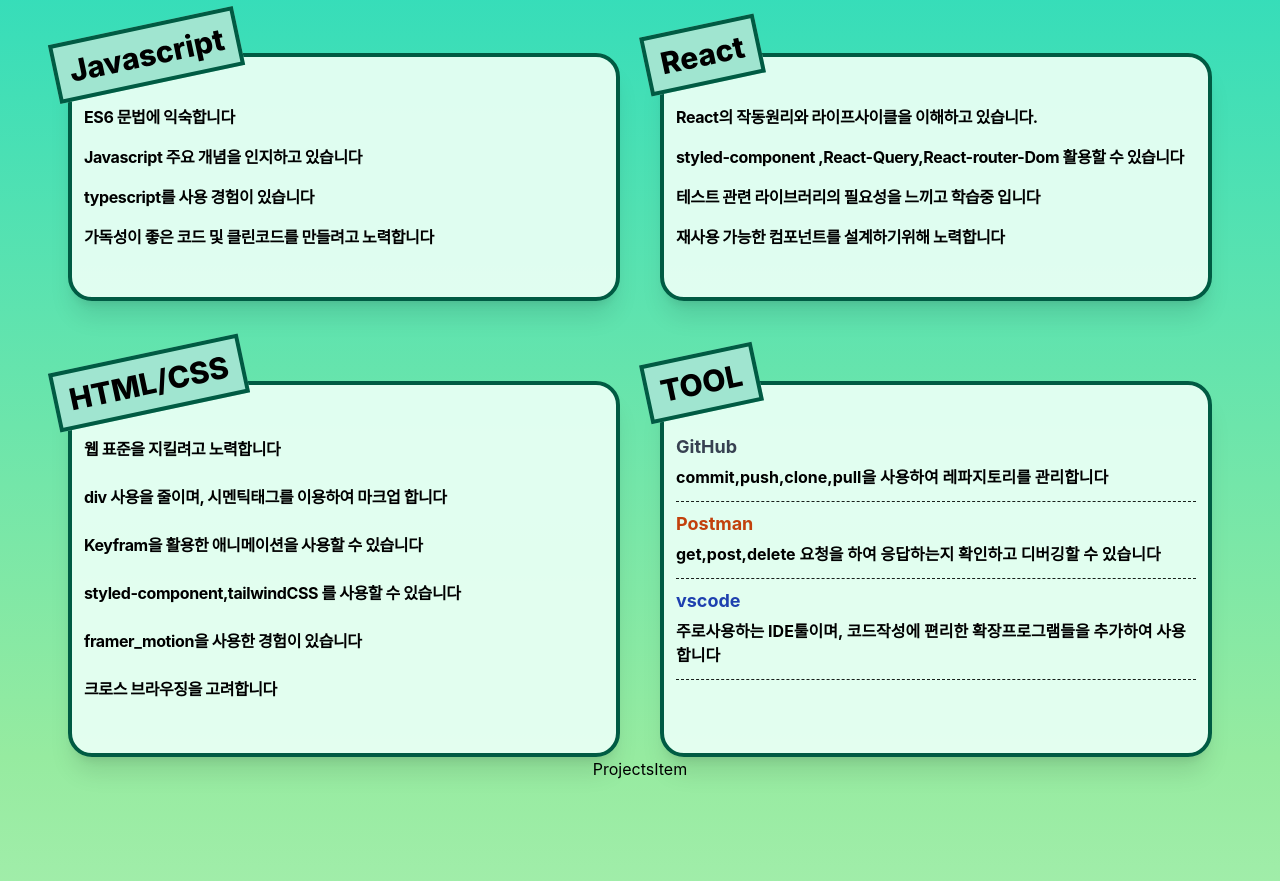
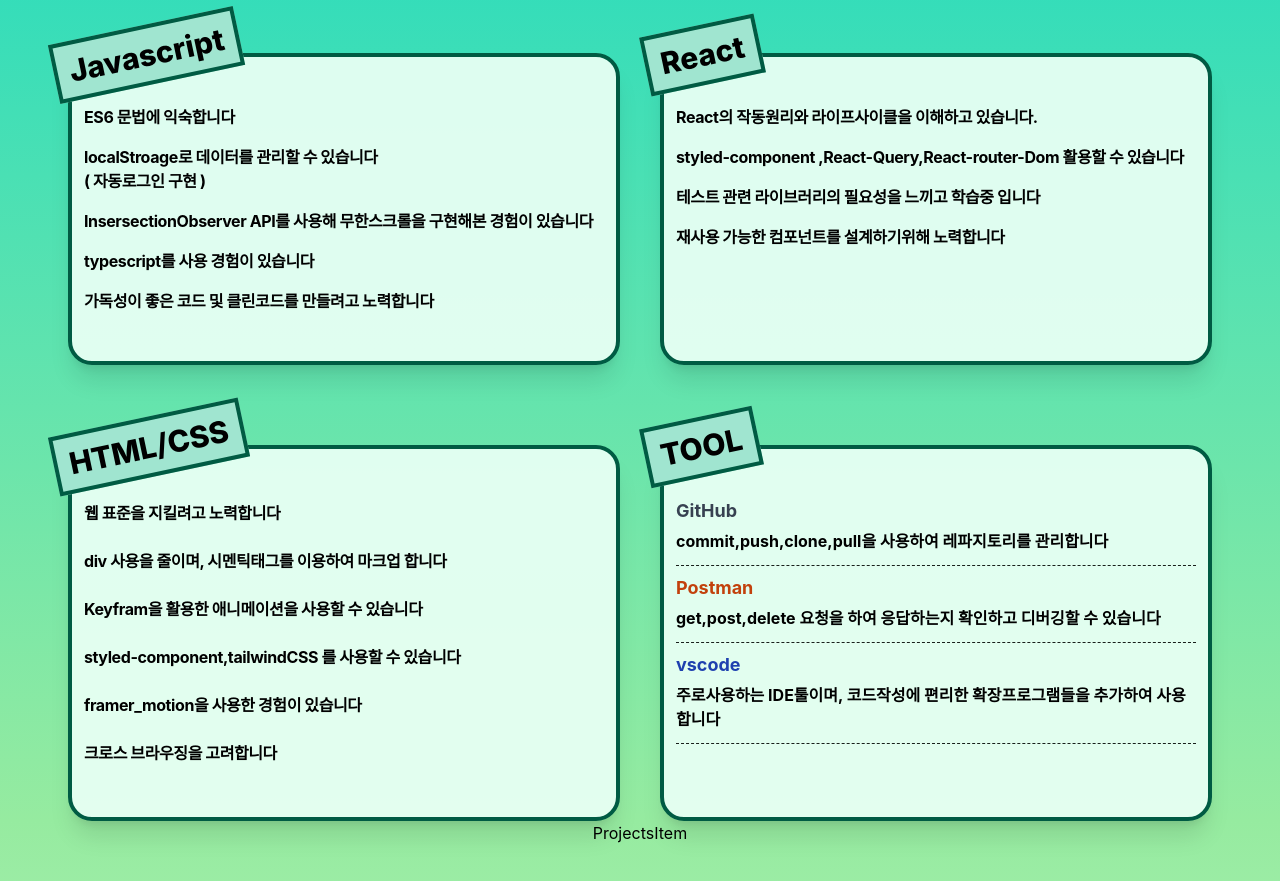
Before and after one commit to sunghyun-biblee/MyPortfolio, a React (Create React App) app: page / in a window 1280 px wide. Shown: the part 1700-2581 px from the top of the page. Built offline with nearby package versions, Linux system fonts and the light colour scheme.

Commit message:
수정: 텍스트 내용 변경

```diff
--- a/src/components/skill/SkillPart.tsx
+++ b/src/components/skill/SkillPart.tsx
@@ -57,8 +57,14 @@ export const SkillPart = ({ value }: ISkill) => {
               <li className="py-2 font-bold tracking-tight">
                 ES6 문법에 익숙합니다
               </li>
+
               <li className="py-2 font-bold tracking-tight">
-                Javascript 주요 개념을 인지하고 있습니다
+                localStroage로 데이터를 관리할 수 있습니다 <br />
+                {"( 자동로그인 구현 )"}
+              </li>
+              <li className="py-2 font-bold tracking-tight">
+                InsersectionObserver API를 사용해 무한스크롤을 구현해본 경험이
+                있습니다 <br />
               </li>
               <li className="py-2 font-bold tracking-tight">
                 typescript를 사용 경험이 있습니다
```
